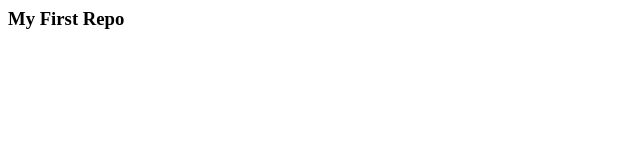
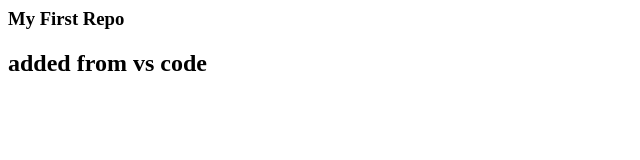
Before and after one commit to spashikanti/myFirstRepo, a website: page index.html in a window 1280 px wide. Shown: the whole page, without its empty margins (0-640 px from the left). Drawn offline with Linux system fonts and the light colour scheme.

Commit message:
added a line

```diff
--- a/index.html
+++ b/index.html
@@ -4,5 +4,6 @@
 </head>
 <body>
 <h3>My First Repo</h3>
+<h2>added from vs code</h2>
 </body>
 </html>
```
